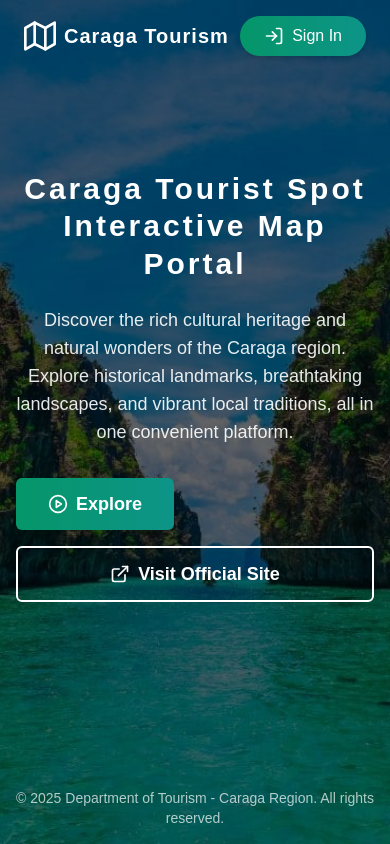
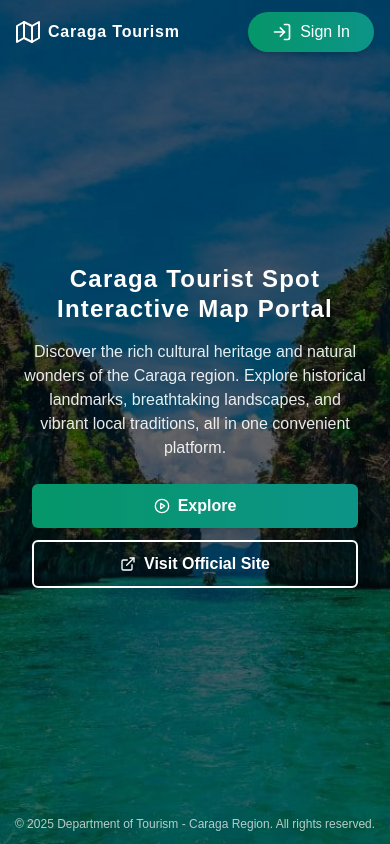
Before and after one commit to marcgerasmio/CTSIMP_Frontend, a React (Vite) app: page / in a window 390 px wide. Built offline with nearby package versions, Linux system fonts and the light colour scheme.

Commit message:
updated home component to become responsive

```diff
--- a/src/components/Auth/Home.jsx
+++ b/src/components/Auth/Home.jsx
@@ -13,12 +13,12 @@ const Home = () => {
       }}
     >
       {/* Navigation */}
-      <header className="absolute w-full z-10 px-6 py-4 flex justify-between items-center">
+      <header className="absolute w-full z-10 px-4 sm:px-6 py-3 sm:py-4 flex justify-between items-center">
         <div className="flex items-center">
           {/* Map Icon */}
           <svg
             xmlns="http://www.w3.org/2000/svg"
-            className="h-8 w-8 text-white mr-2"
+            className="h-6 w-6 sm:h-8 sm:w-8 text-white mr-2"
             viewBox="0 0 24 24"
             fill="none"
             stroke="currentColor"
@@ -30,7 +30,7 @@ const Home = () => {
             <line x1="8" y1="2" x2="8" y2="18"></line>
             <line x1="16" y1="6" x2="16" y2="22"></line>
           </svg>
-          <span className="text-white font-bold text-xl tracking-wider">Caraga Tourism</span>
+          <span className="text-white font-bold text-base sm:text-xl tracking-wider">Caraga Tourism</span>
         </div>
 
         {/* Using the separate SignInButton component with higher z-index */}
@@ -43,23 +43,23 @@ const Home = () => {
       <div className="absolute inset-0 bg-black bg-opacity-60"></div>
 
       {/* Main Content - Adjust z-index to be lower than the header */}
-      <div className="relative z-5 flex-1 flex items-center justify-center px-4">
-        <div className="max-w-4xl text-center">
-          <h1 className="text-3xl md:text-4xl lg:text-5xl font-extrabold tracking-widest text-white mb-6 leading-tight">
+      <div className="relative z-5 flex-1 flex items-center justify-center px-4 sm:px-6 md:px-8 py-16 md:py-0">
+        <div className="max-w-4xl text-center mt-16 sm:mt-0">
+          <h1 className="text-2xl sm:text-3xl md:text-4xl lg:text-5xl font-extrabold tracking-wider sm:tracking-widest text-white mb-4 sm:mb-6 leading-tight">
             Caraga Tourist Spot Interactive Map Portal
           </h1>
 
-          <p className="text-lg md:text-xl text-white/90 mb-8 max-w-3xl mx-auto">
+          <p className="text-base sm:text-lg md:text-xl text-white/90 mb-6 sm:mb-8 max-w-3xl mx-auto px-2">
             Discover the rich cultural heritage and natural wonders of the Caraga region. Explore historical landmarks,
             breathtaking landscapes, and vibrant local traditions, all in one convenient platform.
           </p>
 
-          <div className="flex flex-col sm:flex-row gap-4 justify-center">
-            <NavLink to="/carousel">
-              <button className="px-8 py-3 rounded-md bg-gradient-to-r from-emerald-600 to-teal-600 hover:from-emerald-700 hover:to-teal-700 text-white font-bold text-lg transition-all duration-200 shadow-lg flex items-center justify-center relative z-10">
+          <div className="flex flex-col sm:flex-row gap-3 sm:gap-4 justify-center px-4 sm:px-0">
+            <NavLink to="/carousel" className="w-full sm:w-auto">
+              <button className="w-full px-6 sm:px-8 py-2.5 sm:py-3 rounded-md bg-gradient-to-r from-emerald-600 to-teal-600 hover:from-emerald-700 hover:to-teal-700 text-white font-bold text-base sm:text-lg transition-all duration-200 shadow-lg flex items-center justify-center relative z-10">
                 <svg
                   xmlns="http://www.w3.org/2000/svg"
-                  className="h-5 w-5 mr-2"
+                  className="h-4 w-4 sm:h-5 sm:w-5 mr-2"
                   viewBox="0 0 24 24"
                   fill="none"
                   stroke="currentColor"
@@ -78,11 +78,11 @@ const Home = () => {
               href="https://beta.tourism.gov.ph"
               target="_blank"
               rel="noopener noreferrer"
-              className="px-8 py-3 rounded-md bg-transparent border-2 border-white hover:bg-white/10 text-white font-bold text-lg transition-all duration-200 flex items-center justify-center relative z-10"
+              className="w-full sm:w-auto px-6 sm:px-8 py-2.5 sm:py-3 rounded-md bg-transparent border-2 border-white hover:bg-white/10 text-white font-bold text-base sm:text-lg transition-all duration-200 flex items-center justify-center relative z-10"
             >
               <svg
                 xmlns="http://www.w3.org/2000/svg"
-                className="h-5 w-5 mr-2"
+                className="h-4 w-4 sm:h-5 sm:w-5 mr-2"
                 viewBox="0 0 24 24"
                 fill="none"
                 stroke="currentColor"
@@ -101,8 +101,8 @@ const Home = () => {
       </div>
 
       {/* Footer */}
-      <footer className="relative z-10 py-4 text-center text-white/70">
-        <p className="text-sm">
+      <footer className="relative z-10 py-3 sm:py-4 text-center text-white/70 mt-4 sm:mt-0">
+        <p className="text-xs sm:text-sm">
           © {new Date().getFullYear()} Department of Tourism - Caraga Region. All rights reserved.
         </p>
       </footer>
```
